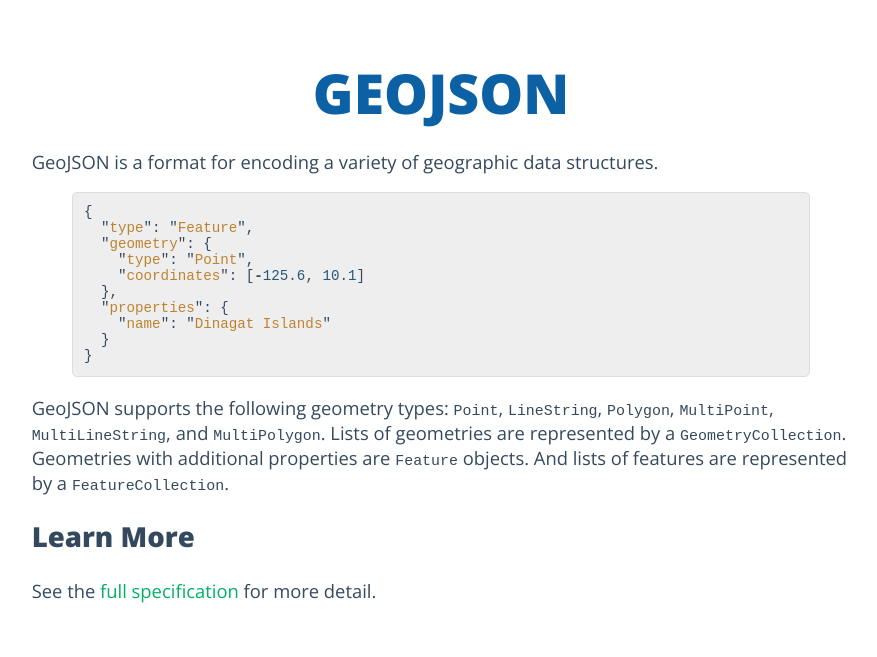
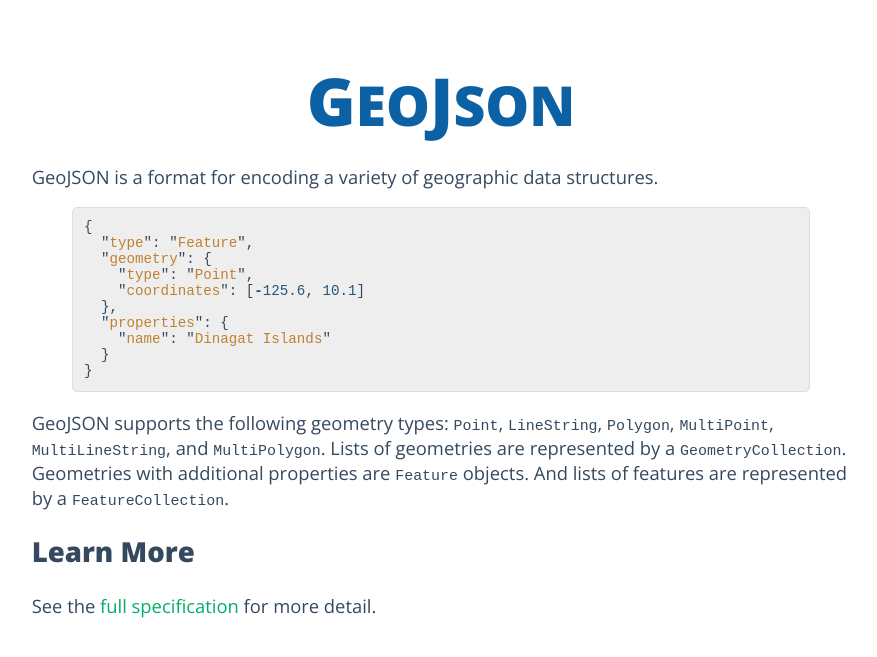
Before and after one commit to geojson/geojson.github.io, a Jekyll site: the page built from index.md, in a window 1280 px wide. Shown: the top 657 px of the page, without its empty margins (199-1076 px from the left). Built offline with Jekyll 4.4.1, drawn with Linux system fonts in a browser that asks for light colours; Markdown is read by kramdown in place of the engine named in the settings.

Commit message:
Size where it belongs

```diff
--- a/css/main.css
+++ b/css/main.css
@@ -50,3 +50,8 @@ table.docinfo th {
   vertical-align: top;
   padding-right: 1em;
 }
+
+/** Other */
+.splash h1 span.fkin {
+  font-size: 1.2em;
+}
--- a/index.md
+++ b/index.md
@@ -3,7 +3,7 @@ layout: home
 title: GeoJSON
 ---
 
-# GeoJSON
+# <span class="fkin">G</span>eo<span class="fkin">J</span>SON
 
 GeoJSON is a format for encoding a variety of geographic data structures.
 
```
